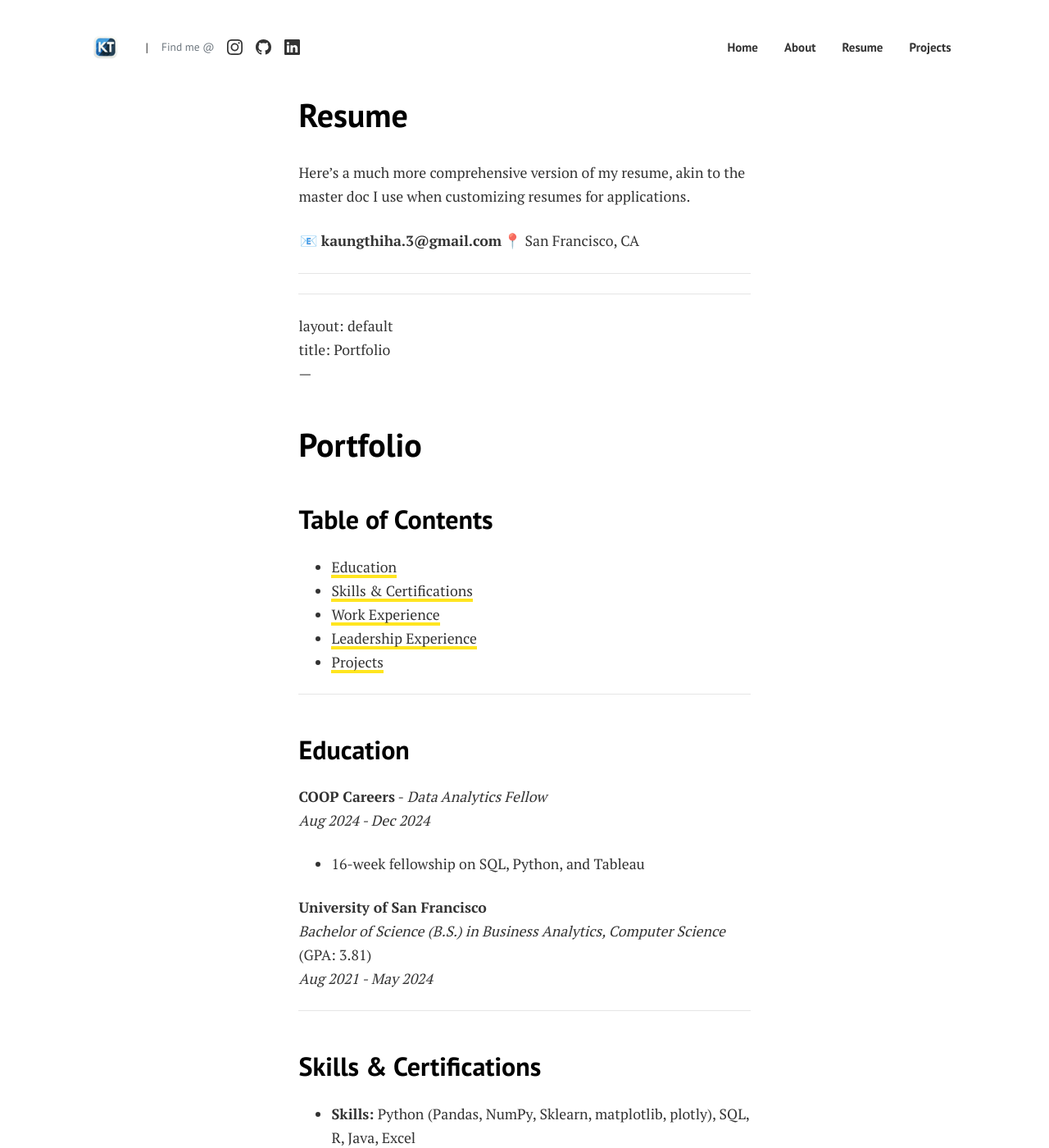
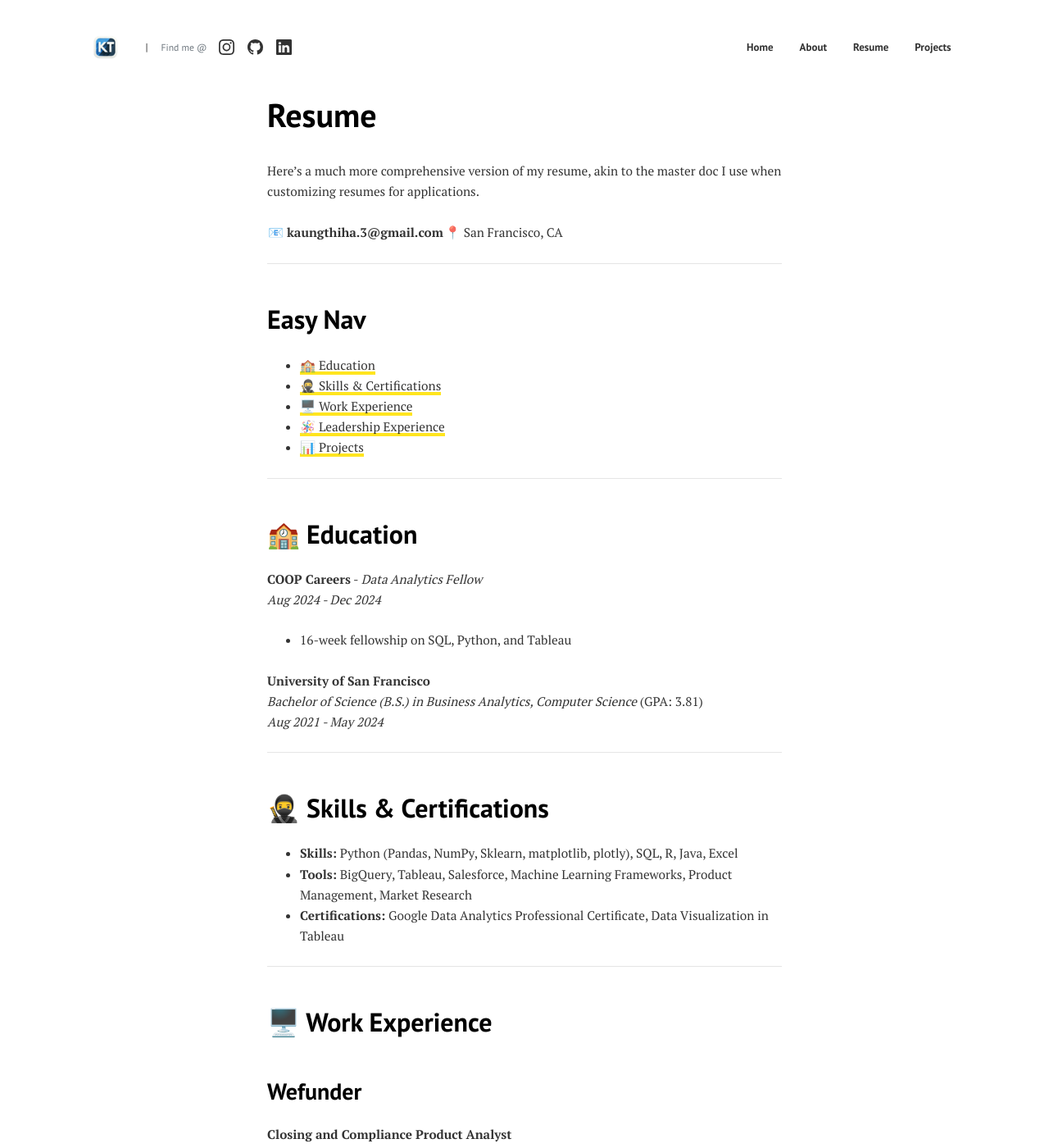
Before and after one commit to kaungthiha/kaungthiha.github.io, a Jekyll site: the page built from pages/resume.md, in a window 1280 px wide and 1400 px high. Shown: the whole window at 82% size. Built offline with Jekyll 4.4.1, drawn with Linux system fonts in a browser that asks for light colours; some of the changed text lies outside the part shown.

Commit message:
format update

```diff
--- a/index.html
+++ b/index.html
@@ -18,7 +18,7 @@ comments: false
       <a href="{{site.baseurl}}/about" class="btn btn-dark text-white px-5 btn-lg">A little about me</a>
     </div>
     <div class="col-md-6 text-right pl-0 pl-lg-4">
-      <img class="intro" height="500" src="{{site.baseurl}}/assets/images/intro.svg">
+      <img class="intro" height="500" src="{{site.baseurl}}/assets/images/intro.jpg">
     </div>
   </div>
 </div>
--- a/pages/resume.md
+++ b/pages/resume.md
@@ -12,17 +12,13 @@ Here's a much more comprehensive version of my resume, akin to the master doc I
 
 ---
 
----
-layout: default
-title: Portfolio
----
 
 <style>
 /* Custom styling for wider text and smaller font */
 body {
-  max-width: 80%; /* Wider margins */
+  max-width: 90%; /* Wider margins */
   margin: 0 auto;
-  font-size: 15px; /* Decreased font size */
+  font-size: 13px; /* Decreased font size */
   line-height: 1.6;
 }
 h2, h3, h4 {
@@ -30,18 +26,16 @@ h2, h3, h4 {
 }
 </style>
 
-# Portfolio
-
-## Table of Contents
-- [Education](#education)
-- [Skills & Certifications](#skills--certifications)
-- [Work Experience](#work-experience)
-- [Leadership Experience](#leadership-experience)
-- [Projects](#projects)
+## Easy Nav
+- [ 🏫 Education](#education)
+- [ 🥷 Skills & Certifications](#skills--certifications)
+- [ 🖥️ Work Experience](#work-experience)
+- [ 🪅 Leadership Experience](#leadership-experience)
+- [ 📊 Projects](#projects)
 
 ---
 
-## Education
+## 🏫 Education
 
 **COOP Careers** - *Data Analytics Fellow*
 _Aug 2024 - Dec 2024_
@@ -53,7 +47,7 @@ _Aug 2021 - May 2024_
 
 ---
 
-## Skills & Certifications
+## 🥷 Skills & Certifications
 
 - **Skills:** Python (Pandas, NumPy, Sklearn, matplotlib, plotly), SQL, R, Java, Excel
 - **Tools:** BigQuery, Tableau, Salesforce, Machine Learning Frameworks, Product Management, Market Research
@@ -61,7 +55,7 @@ _Aug 2021 - May 2024_
 
 ---
 
-## Work Experience
+## 🖥️ Work Experience
 
 ### **Wefunder**
 **Closing and Compliance Product Analyst**
@@ -87,7 +81,7 @@ _San Francisco, CA | May 2022 - Dec 2023_
 
 ---
 
-## Leadership Experience
+## 🪅 Leadership Experience
 
 ### **Alpha Phi Omega Service Fraternity**
 **Finance Chair, Pledge Trainer**
@@ -97,17 +91,17 @@ _Aug 2021 - May 2024_
 
 ---
 
-## Projects
+## 📊 Projects
 
-### **📊 Retailer Performance Analysis**
+### ** Retailer Performance Analysis**
 - Analyzed 500,000+ transactions using R, employing time series forecasting to predict seasonality
 - Created an R Shiny dashboard for stakeholders to visualize seasonal trends and improve inventory strategies
 
-### **📈 CFA Institute Research Challenge**
+### ** CFA Institute Research Challenge**
 - Built financial models (DCF, market multiples) and presented to CFA charterholders, placing 5th in NorCal
 - Conducted Monte Carlo simulations in Python with 10,000 trials to stress-test assumptions
 
-### **🏠 Airbnb Location Analysis**
+### ** Airbnb Location Analysis**
 - Analyzed 13,000+ Airbnb properties using Python (PyTorch, matplotlib) to evaluate rental prices and occupancy
 - Applied NLP to customer reviews, identifying key factors influencing property ratings
 
```
Also changed, not shown: assets/images/about.jpg (added).
